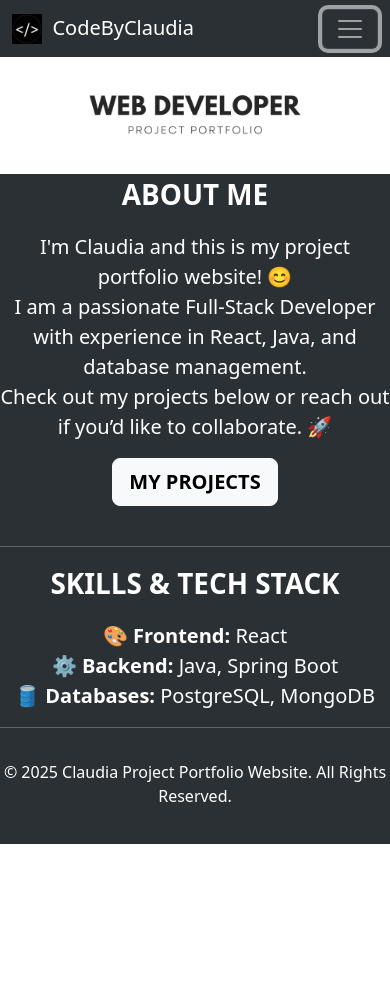
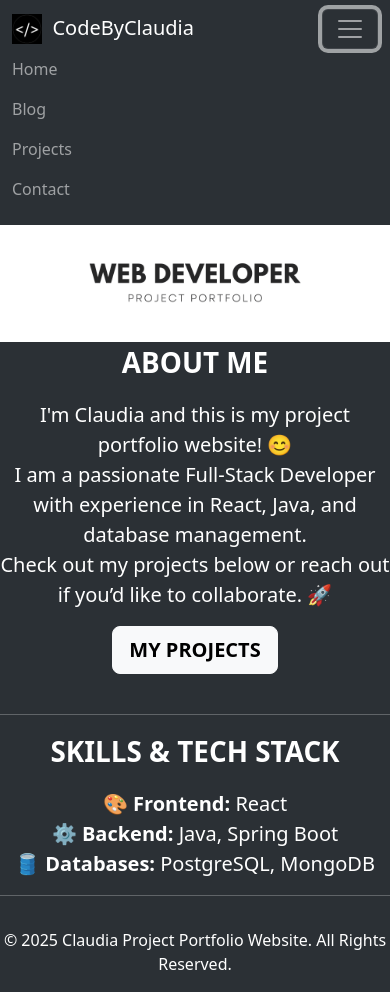
Before and after one commit to iamclaudiar/ProjectPortfolio, a React (Vite) app: page / in a window 390 px wide. Both pictures are taken after a click on the button "Toggle navigation". Before the commit the page ends 844 px from the top, so only its background shows below. Built offline with nearby package versions, Linux system fonts and the light colour scheme.

Commit message:
Update bootstrap imports

```diff
--- a/src/components/Menu.tsx
+++ b/src/components/Menu.tsx
@@ -20,14 +20,14 @@ function Menu() {
             className="navbar-toggler"
             type="button"
             data-bs-toggle="collapse"
-            data-bs-target="#navbarSupportedContent"
-            aria-controls="navbarSupportedContent"
+            data-bs-target="#navbarNav"
+            aria-controls="navbarNav"
             aria-expanded="false"
             aria-label="Toggle navigation"
           >
             <span className="navbar-toggler-icon"></span>
           </button>
-          <div className="collapse navbar-collapse" id="navbarSupportedContent">
+          <div className="collapse navbar-collapse" id="navbarNav">
             <ul className="navbar-nav me-auto mb-2 mb-lg-0">
               <li className="nav-item">
                 <a
--- a/src/main.tsx
+++ b/src/main.tsx
@@ -2,7 +2,9 @@ import { StrictMode } from "react";
 import { createRoot } from "react-dom/client";
 import { HashRouter } from "react-router-dom";
 import App from "./App.tsx";
-import "bootstrap/dist/css/bootstrap.css";
+// import "bootstrap/dist/css/bootstrap.css";
+import "bootstrap/dist/css/bootstrap.min.css";
+import "bootstrap/dist/js/bootstrap.bundle.min.js";
 
 createRoot(document.getElementById("root")!).render(
   <StrictMode>
```
